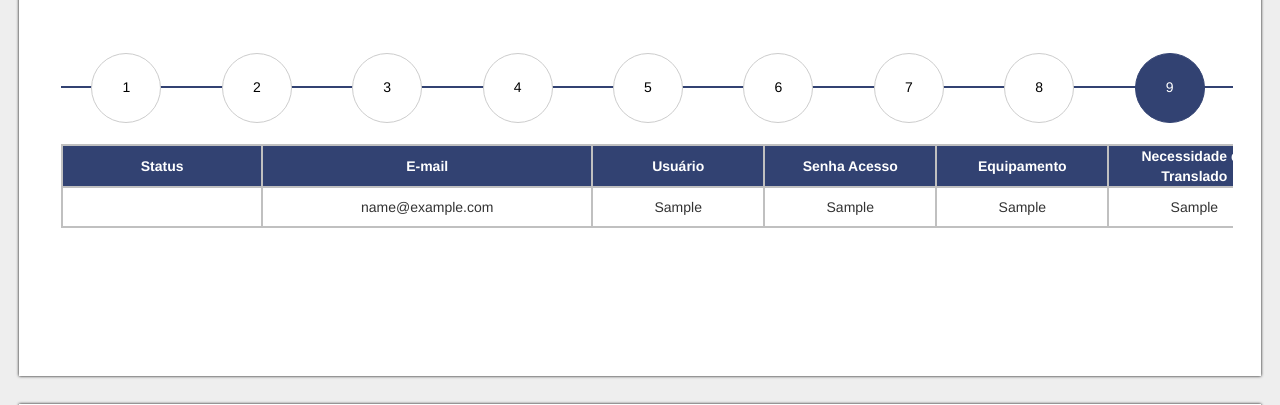
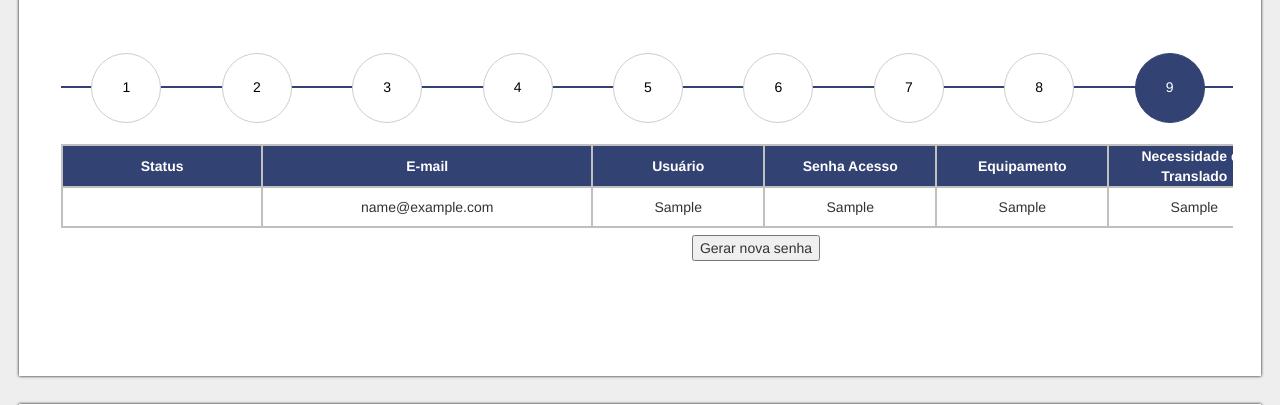
Before and after one commit to edalastra/RHCompasso, a PHP site: page /RHCompasso/suporteinterno.php in a window 1280 px wide. Shown: the part 279-684 px from the top of the page. Run offline with PHP 8.4, Linux system fonts and the light colour scheme; the visitor is signed in with stand-in values (Sample User, id 1); data comes from the database, SQL or seed files in the repository; tables that the repository leaves empty or names only in its code hold one stand-in row (values such as "Sample post"); data that the repository does not hold is empty.

Commit message:
tnetei fazer gerar senha

```diff
--- a/css/arquivo.css
+++ b/css/arquivo.css
@@ -41,6 +41,12 @@
 .botao {
     background-color: #324272;
     color: white;
+}
+
+.botaos {
+    right: 460px;
+    top: 514px;
+    position: absolute;
 }
 
 .stepwizard-row1:before {
--- /dev/null
+++ b/phpFunctions/gerarSenha.php
@@ -0,0 +1,26 @@
+<?php
+function generatePassword($qtyCaraceters = 8)
+{
+    //Letras minúsculas embaralhadas
+    $smallLetters = str_shuffle('abcdefghijklmnopqrstuvwxyz');
+
+    //Letras maiúsculas embaralhadas
+    $capitalLetters = str_shuffle('ABCDEFGHIJKLMNOPQRSTUVWXYZ');
+
+    //Números aleatórios
+    $numbers = (((date('Ymd') / 12) * 24) + mt_rand(800, 9999));
+    $numbers .= 1234567890;
+
+    //Caracteres Especiais
+    $specialCharacters = str_shuffle('!@#$%*-');
+
+    //Junta tudo
+    $characters = $capitalLetters.$smallLetters.$numbers.$specialCharacters;
+
+    //Embaralha e pega apenas a quantidade de caracteres informada no parâmetro
+    $password = substr(str_shuffle($characters), 0, $qtyCaraceters);
+
+    //Retorna a senha
+    return $password;
+}
+?>
--- a/telas/documentacao.php
+++ b/telas/documentacao.php
@@ -181,7 +181,6 @@ $translado = buscasuporte($conn, $id);
                 <?php while ($rows_dados = mysqli_fetch_assoc($resultado)) {  ?>
                     <tr>
                         <td><?=$status['STATUS']?></td>
-
                         <td id="data"><?php echo $rows_dados['FORMULARIOS_ENVIADOS']; ?></td>
                         <td id="data2"><?php echo $rows_dados['FORMULARIOS_RECEBIDOS']; ?></td>
                         <td id="data3"><?php echo $rows_dados['DOCUMENTOS_FISICOS']; ?></td>
--- a/telas/suporteinterno.php
+++ b/telas/suporteinterno.php
@@ -4,6 +4,7 @@ session_start();
 include("../db/conexao.php");
 include("../update.php");
 include("../emails/defineNomeDoGrupoDeEmail.php");
+include("../phpFunctions/gerarSenha.php");
 
 $listar = listar($conn);
 
@@ -190,13 +191,13 @@ $emailsoli = buscavias($conn, $id);
                             <td><?=$status['STATUS']?></td>
                             <td><?php echo $rows_dados['EMAIL_SUP']; ?></td>
                             <td><?php echo $rows_dados['USUARIO']; ?></td>
-                            <td><?php echo $rows_dados['SENHA']; ?></td>
+                            <td><?php echo $rows_dados['SENHA'];?><input type="button" class="botaos" value="Gerar nova senha" onclick="teste()">
+</td>
                             <td><?php echo $rows_dados['EQUIPAMENTO']; ?></td>
                             <td><?php echo $rows_dados['TRANSLADO']; ?></td>
                             <td><?php echo $rows_dados['GRUPOS_DE_EMAIL']; ?></td>
-                            <td><a title="Interno" id="proximo" class="  btn btn-default" href="interno.php"> Próximo </td>
+                            <td><a title="Interno" id="proximo" class="btn btn-default" href="interno.php"> Próximo </td>
                             <td><button title="Editar" type="button" class="bto-update btn btn-default curInputs">Editar</button></span></button></td>
-
                         </tr>
                     <?php } ?>
 
@@ -316,6 +317,15 @@ $emailsoli = buscavias($conn, $id);
     <script src="https://maxcdn.bootstrapcdn.com/bootstrap/3.3.7/js/bootstrap.min.js"></script>
     <script src="../js/funcionamento.js"></script>
     <script src="../js/filter.js"></script>
+    <script>
+           function teste(){
+               let senha = "<?php echo generatePassword();?>";
+               let senha4 = "<?php echo generatePassword();?>";
+               let senha3 = "<?php echo generatePassword();?>";
+               let senha2 = "<?php echo generatePassword();?>";
+               alert("<?php echo 'Opções de senhas: \n'.generatePassword().'\n'.generatePassword().'\n'.generatePassword().'\n'.generatePassword();?>");
+           }
+    </script>
 </body>
 
 </html>
```
